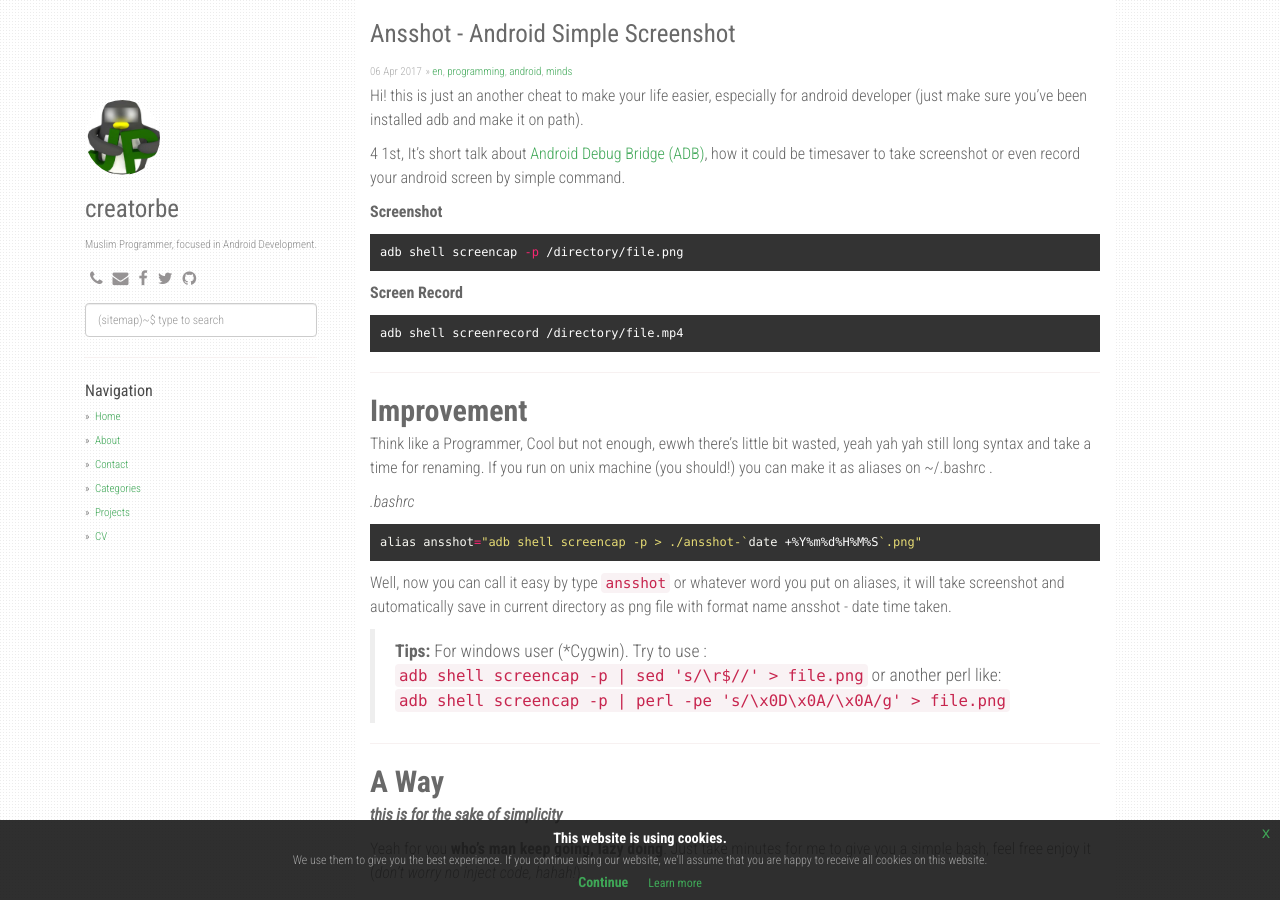
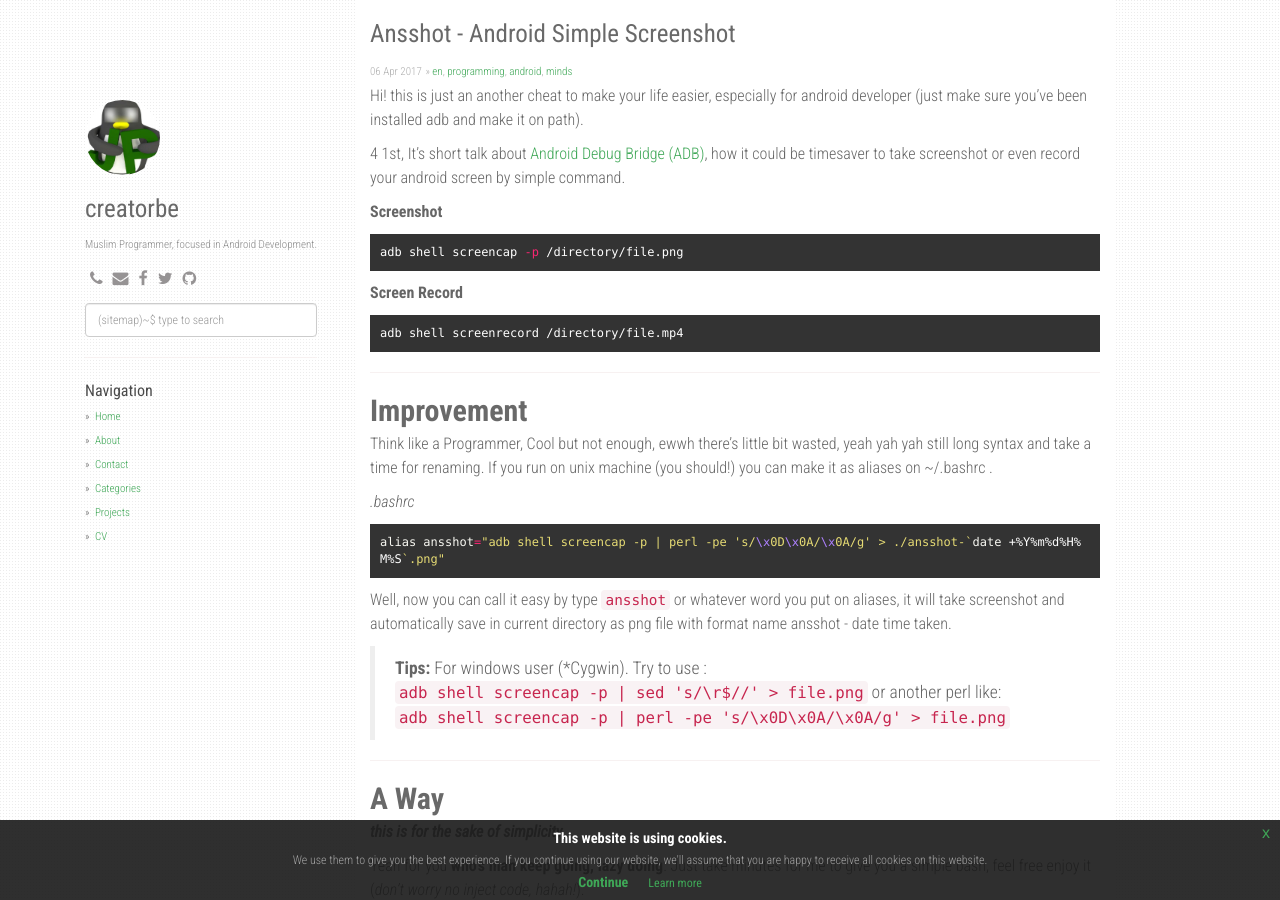
Before and after one commit to creatorbe/creatorbe.github.io, a Jekyll site: the page built from _posts/2017-04-07-ansshot-creatorbe.md, in a window 1280 px wide and 900 px high. Built offline with Jekyll 4.4.1, drawn with Linux system fonts in a browser that asks for light colours; nearby versions of some CDN libraries; comment, search, counter and statistics services are not loaded.

Commit message:
both perl code

````diff
--- a/_posts/2017-04-07-ansshot-creatorbe.md
+++ b/_posts/2017-04-07-ansshot-creatorbe.md
@@ -27,7 +27,7 @@ Think like a Programmer, Cool but not enough, ewwh there's little bit wasted, ye
 
 *.bashrc*
 ```bash
-alias ansshot="adb shell screencap -p > ./ansshot-`date +%Y%m%d%H%M%S`.png"
+alias ansshot="adb shell screencap -p | perl -pe 's/\x0D\x0A/\x0A/g' > ./ansshot-`date +%Y%m%d%H%M%S`.png"
 ```
 
 Well, now you can call it easy by type `ansshot` or whatever word you put on aliases, it will take screenshot and automatically save in current directory as png file with format name ansshot - date time taken.
````
